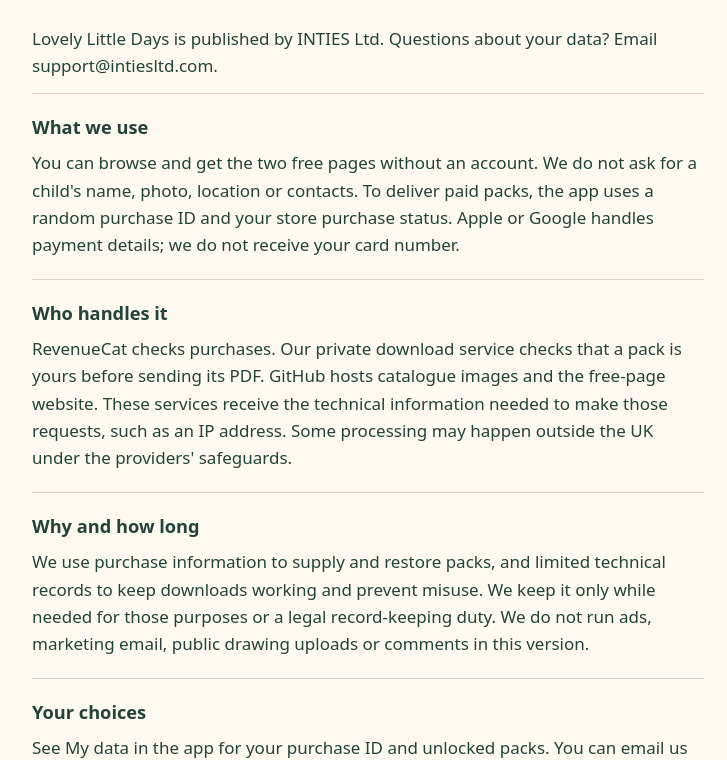
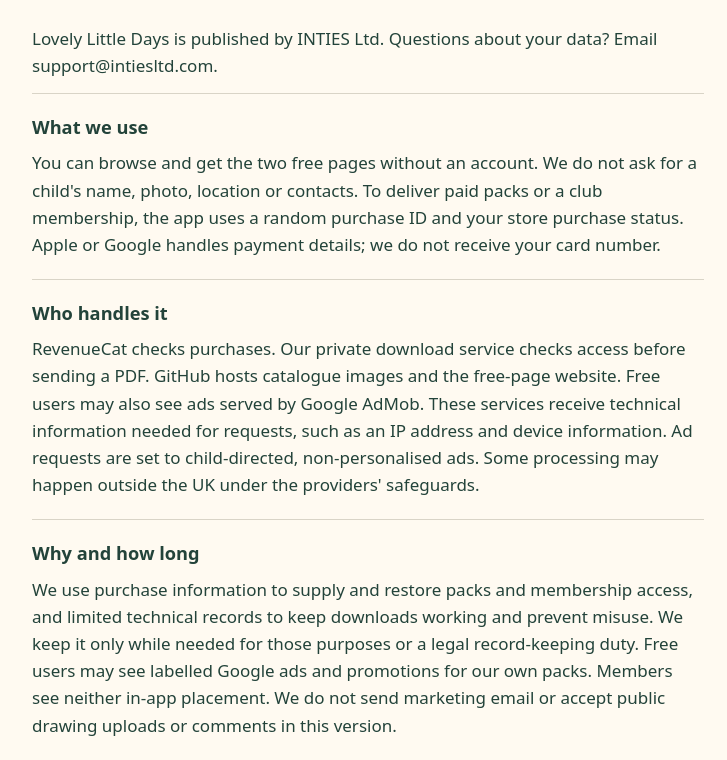
Before and after one commit to VEYAmeetltd/little-fern-paper-freebies, a plain HTML site: page app/privacy.html in a window 1280 px wide. Shown: the part 194-954 px from the top of the page, without its empty margins (272-999 px from the left). Drawn offline with Linux system fonts and the light colour scheme.

Commit message:
Update Lovely Little Days subscription and ads notices

```diff
--- a/app/privacy.html
+++ b/app/privacy.html
@@ -12,9 +12,9 @@
 </style></head>
 <body><main><div class="brand">✿ lovely little days</div><h1>Privacy</h1>
 <p class="date">Updated 8 October 2026</p><p>Lovely Little Days is published by INTIES Ltd. Questions about your data? Email support@intiesltd.com.</p>
-<section><h2>What we use</h2><p>You can browse and get the two free pages without an account. We do not ask for a child&#x27;s name, photo, location or contacts. To deliver paid packs, the app uses a random purchase ID and your store purchase status. Apple or Google handles payment details; we do not receive your card number.</p></section>
-<section><h2>Who handles it</h2><p>RevenueCat checks purchases. Our private download service checks that a pack is yours before sending its PDF. GitHub hosts catalogue images and the free-page website. These services receive the technical information needed to make those requests, such as an IP address. Some processing may happen outside the UK under the providers&#x27; safeguards.</p></section>
-<section><h2>Why and how long</h2><p>We use purchase information to supply and restore packs, and limited technical records to keep downloads working and prevent misuse. We keep it only while needed for those purposes or a legal record-keeping duty. We do not run ads, marketing email, public drawing uploads or comments in this version.</p></section>
+<section><h2>What we use</h2><p>You can browse and get the two free pages without an account. We do not ask for a child&#x27;s name, photo, location or contacts. To deliver paid packs or a club membership, the app uses a random purchase ID and your store purchase status. Apple or Google handles payment details; we do not receive your card number.</p></section>
+<section><h2>Who handles it</h2><p>RevenueCat checks purchases. Our private download service checks access before sending a PDF. GitHub hosts catalogue images and the free-page website. Free users may also see ads served by Google AdMob. These services receive technical information needed for requests, such as an IP address and device information. Ad requests are set to child-directed, non-personalised ads. Some processing may happen outside the UK under the providers&#x27; safeguards.</p></section>
+<section><h2>Why and how long</h2><p>We use purchase information to supply and restore packs and membership access, and limited technical records to keep downloads working and prevent misuse. We keep it only while needed for those purposes or a legal record-keeping duty. Free users may see labelled Google ads and promotions for our own packs. Members see neither in-app placement. We do not send marketing email or accept public drawing uploads or comments in this version.</p></section>
 <section><h2>Your choices</h2><p>See My data in the app for your purchase ID and unlocked packs. You can email us for a full copy, correction or deletion. Deleting the app removes its local cache; it does not remove store purchase records. You can also complain to the UK Information Commissioner&#x27;s Office at ico.org.uk.</p></section>
 <nav aria-label="App notices"><a href="privacy.html">Privacy</a> · <a href="deletion.html">Data deletion</a> · <a href="terms.html">Printable terms</a></nav>
 <p class="date" style="margin-top:32px">INTIES LTD. · Registered in England and Wales no. 17433193 ·
```
Also changed, not shown: app/terms.html (+2 -1 lines).
